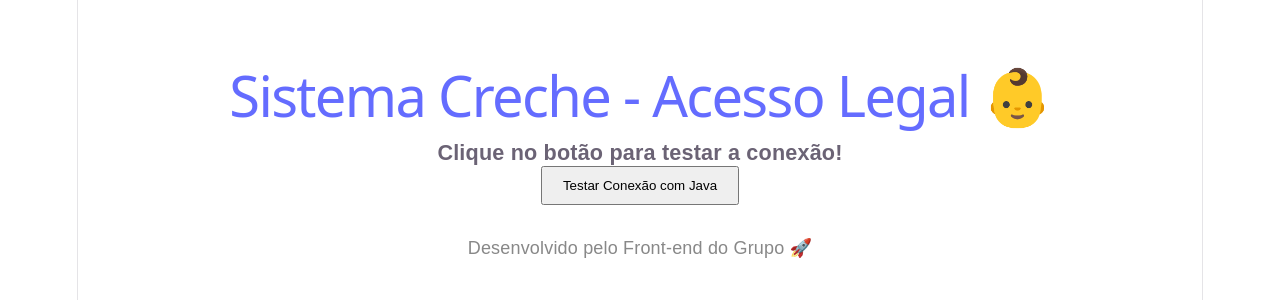
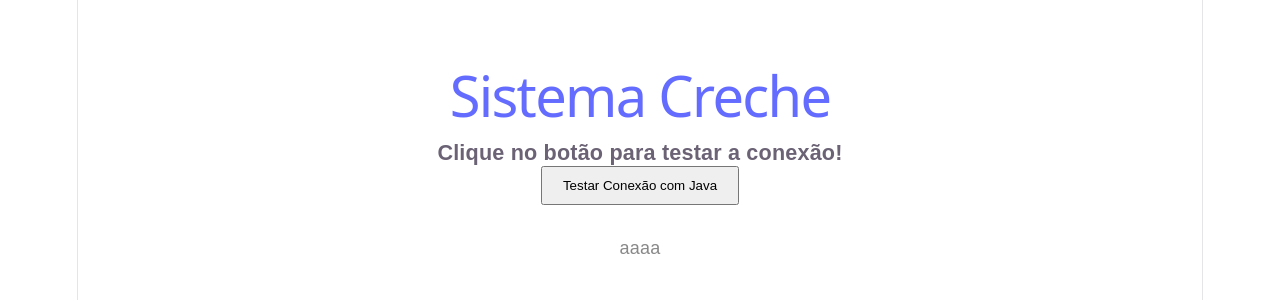
Before and after one commit to GuilhermeeCarvalho/Acesso-de-alunos-creche-, a React app in the folder frontend/: page / in a window 1280 px wide. Shown: the top 300 px of the page. Built offline with nearby package versions, Linux system fonts and the light colour scheme; the HTML template or start-up script is replaced by a standard one.

Commit message:
Estrutura das paginas

```diff
--- a/frontend/package.json
+++ b/frontend/package.json
@@ -11,7 +11,8 @@
   },
   "dependencies": {
     "react": "^19.2.4",
-    "react-dom": "^19.2.4"
+    "react-dom": "^19.2.4",
+    "react-router-dom": "^7.13.2"
   },
   "devDependencies": {
     "@eslint/js": "^9.39.4",
--- a/frontend/src/App.jsx
+++ b/frontend/src/App.jsx
@@ -18,7 +18,7 @@ function App() {
 
   return (
     <div style={{ textAlign: 'center', padding: '50px', fontFamily: 'sans-serif' }}>
-      <h1 style={{ color: '#646cff' }}>Sistema Creche - Acesso Legal 👶</h1>
+      <h1 style={{ color: '#646cff' }}>Sistema Creche</h1>
       <div className="card">
         <p style={{ fontSize: '1.2rem', fontWeight: 'bold' }}>{mensagem}</p>
         <button onClick={testarConexao} style={{ padding: '10px 20px', cursor: 'pointer' }}>
@@ -26,7 +26,7 @@ function App() {
         </button>
       </div>
       <p style={{ marginTop: '30px', color: '#888' }}>
-        Desenvolvido pelo Front-end do Grupo 🚀
+       aaaa
       </p>
     </div>
   )
```
Also changed, not shown: frontend/src/pages/Home.jsx (added), frontend/src/pages/cadastro-alunos.jsx (added), frontend/src/pages/cadastro-professor.jsx (added), frontend/src/pages/login.jsx (added), frontend/src/pages/relatorio.jsx (added), 1 other file (tests, documents, lock files or other folders).
